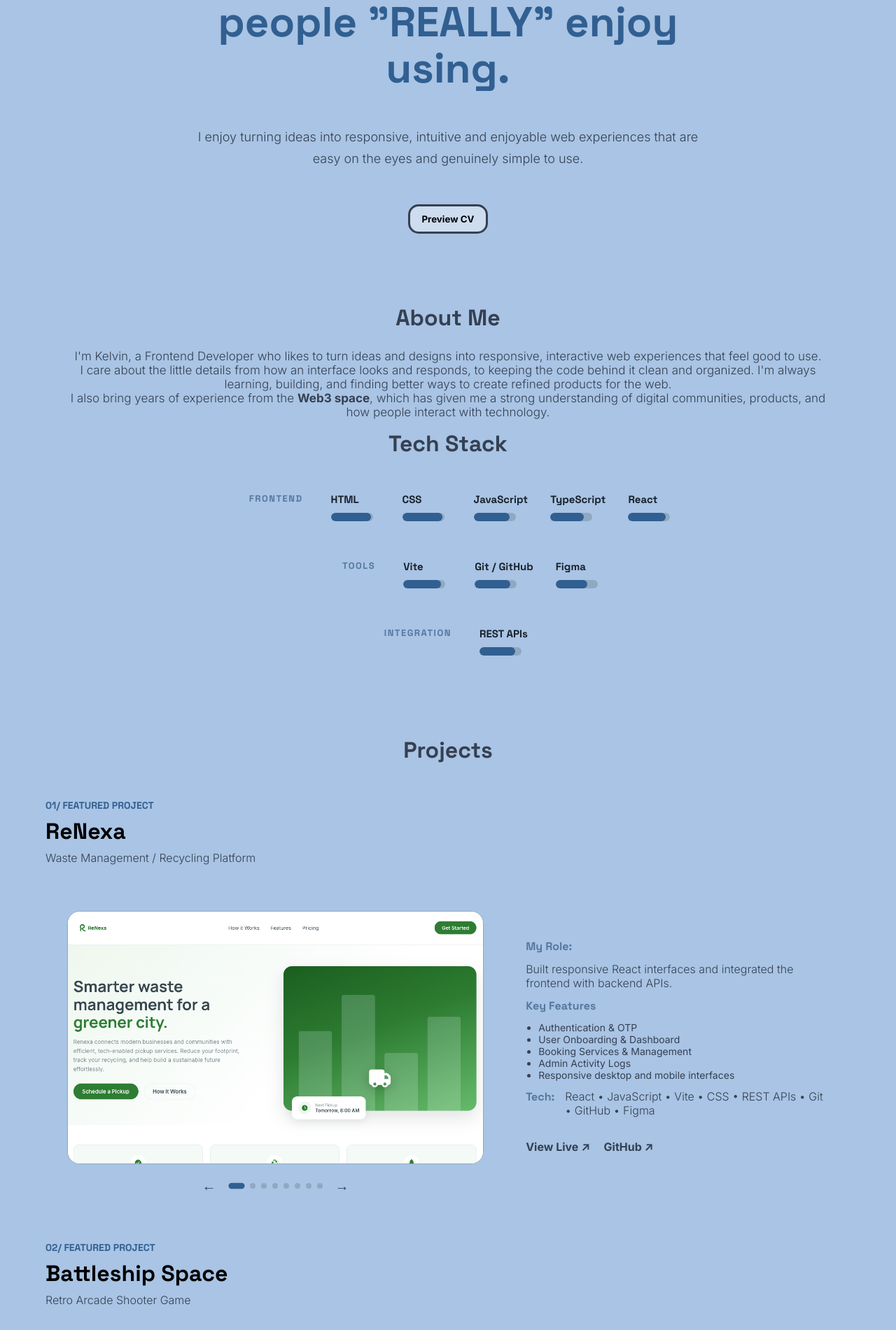
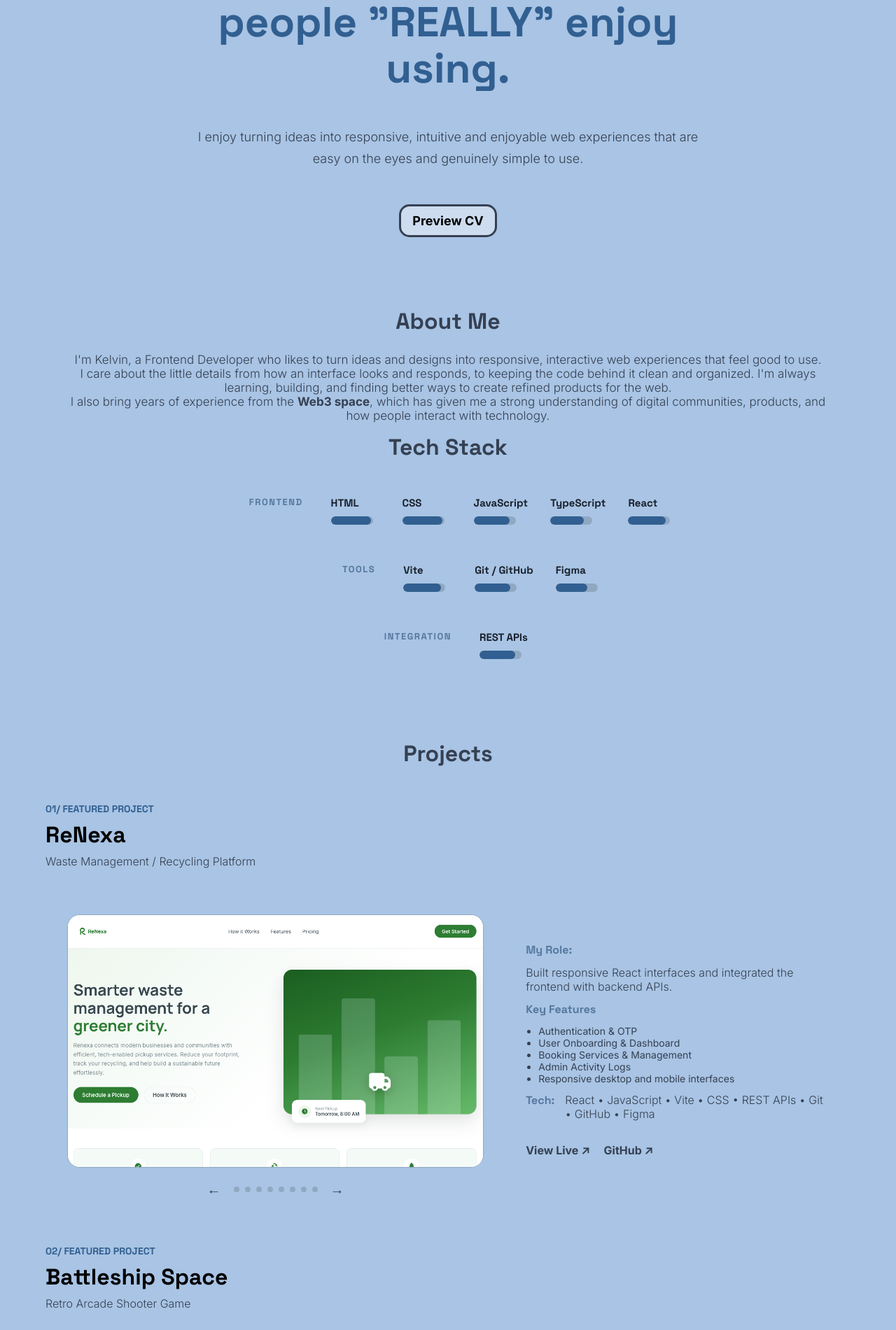
Before and after one commit to TheREBZ/rebz.dev, a React (Vite) app: page / in a window 1280 px wide. Shown: the part 247-2148 px from the top of the page at 70% size. Built offline with nearby package versions, Linux system fonts and the light colour scheme.

Commit message:
feat: add CV preview to portfolio

```diff
--- a/src/components/Hero/Hero.jsx
+++ b/src/components/Hero/Hero.jsx
@@ -19,8 +19,15 @@
               web experiences that are easy on the eyes and genuinely simple to use.
           </p>
 
-          <div className="hero-buttons-container">
-              <button>Preview CV</button>
+          <div className="hero-cv-container">
+                <a
+                    href="/Osazuwa-Kelvin-CV.pdf"
+                    target="_blank"
+                    rel="noopener noreferrer"
+                    className="hero-cv-button"
+                >
+                    Preview CV
+                </a>
           </div>
 
           </div>
--- a/src/styles/Hero.css
+++ b/src/styles/Hero.css
@@ -112,7 +112,7 @@
     gap: 20px;
 }
 
-.hero-buttons-container button {
+.hero-cv-container {
     padding: 10px 16px;
 
     font-family: var(--font-body);
@@ -138,7 +138,7 @@
         transform .3s ease;
 }
 
-.hero-buttons-container button:hover {
+.hero-cv-container:hover {
     background-color: var(--clr-primary);
 
     color: var(--clr-surface);
--- a/src/styles/Projects.css
+++ b/src/styles/Projects.css
@@ -1,12 +1,9 @@
 .projects-container {
     background-color: var(--clr-surface-alt);
-
     display: flex;
     flex-direction: column;
     align-items: center;
-
     padding: 60px 40px;
-
     gap: 50px;
 }
 
@@ -19,10 +16,8 @@
 .featured-projects {
     width: 100%;
     max-width: 1150px;
-
     display: flex;
     flex-direction: column;
-
     gap: 35px;
 }
 
@@ -39,7 +34,6 @@
 .feature-head {
     display: flex;
     flex-direction: column;
-
     gap: 8px;
 }
 
@@ -51,11 +45,9 @@
 
 .featured-project {
     width: 100%;
-
     display: flex;
     justify-content: space-between;
     align-items: center;
-
     gap: 60px;
 }
 
@@ -67,12 +59,9 @@
 
 .featured-media {
     width: 55%;
-
     min-width: 0;
-
     display: flex;
     flex-direction: column;
-
     gap: 18px;
 }
 
@@ -84,12 +73,9 @@
 
 .featured-content {
     width: 40%;
-
     display: flex;
     flex-direction: column;
-
     justify-content: space-between;
-
     gap: 12px;
 }
 
@@ -105,7 +91,6 @@
 
 .featured-tech {
     display: flex;
-
     gap: 15px;
 }
 
@@ -117,15 +102,12 @@
 
 .featured-links {
     padding-block: 20px;
-
     display: flex;
-
     gap: 20px;
 }
 
 .featured-links a {
     color: var(--clr-text-secondary);
-
     font-weight: var(--fw-bold);
 }
 
@@ -137,22 +119,16 @@
 
 .renexa-slider {
     width: 100%;
-
     overflow: hidden;
-
     border-radius: 18px;
-
     border: 1px solid var(--clr-border);
-
     background-color: var(--clr-surface);
 }
 
 .renexa-slider img {
     width: 100%;
     height: 360px;
-
     display: block;
-
     object-fit: cover;
 }
 
@@ -164,24 +140,17 @@
 
 .slider-controls {
     display: flex;
-
     justify-content: center;
     align-items: center;
-
     gap: 18px;
 }
 
 .slider-controls button {
     border: none;
-
     background: none;
-
     font-family: var(--font-heading);
-
     font-size: 20px;
-
     cursor: pointer;
-
     color: var(--clr-text-secondary);
 }
 
@@ -193,23 +162,16 @@
 
 .slider-dots {
     display: flex;
-
     align-items: center;
-
     gap: 8px;
 }
 
 .dot {
     width: 8px;
     height: 8px;
-
     padding: 0;
-
     border-radius: 50%;
-
-    background-color:
-        var(--clr-border) !important;
-
+    background-color: var(--clr-border) !important;
     transition:
         width .35s ease,
         height .35s ease,
@@ -218,16 +180,6 @@
         transform .35s ease;
 }
 
-.active-dot {
-    width: 22px;
-
-    border-radius: 20px;
-
-    background-color:
-        var(--clr-primary) !important;
-
-    transform: scale(1.05);
-}
 
 
 
@@ -238,13 +190,9 @@
 .slide-image {
     width: 100%;
     height: 360px;
-
     display: block;
-
     object-fit: contain;
-
-    animation:
-        slideFade 1.2s ease-in-out;
+    animation: slideFade 1.2s ease-in-out;
 }
 
 /* =========================
@@ -258,18 +206,12 @@
 .battleship-video {
     width: 100%;
     aspect-ratio: 16 / 10;
-
     display: block;
-
     object-fit: cover;
-
     border: 1px solid var(--clr-border);
     border-radius: 18px;
-
     background-color: var(--clr-text-primary);
-
-    box-shadow:
-        0 14px 35px rgba(24, 32, 43, .12);
+    box-shadow: 0 14px 35px rgba(24, 32, 43, .12);
 
     transition:
         transform .45s ease,
@@ -279,50 +221,34 @@
 
 .battleship-video-wrapper {
     position: relative;
-
     width: 100%;
 }
 
 .gameplay-label {
     position: absolute;
-
     top: 16px;
     left: 16px;
-
     display: flex;
     align-items: center;
-
     gap: 8px;
-
     padding: 7px 12px;
-
     border-radius: 999px;
-
     background-color: rgba(24, 32, 43, .75);
-
     color: var(--clr-surface);
-
     font-family: var(--font-heading);
-
     font-size: 11px;
     font-weight: var(--fw-bold);
-
     letter-spacing: 1.2px;
     text-transform: uppercase;
-
     backdrop-filter: blur(8px);
-
     pointer-events: none;
 }
 
 .gameplay-dot {
     width: 7px;
     height: 7px;
-
     border-radius: 50%;
-
     background-color: var(--clr-success);
-
     animation: gameplayPulse 1.8s ease-in-out infinite;
 }
 
@@ -345,7 +271,6 @@
 
     from {
         opacity: 0;
-
         transform:
             translateX(12px)
             scale(.99);
@@ -353,7 +278,6 @@
 
     to {
         opacity: 1;
-
         transform:
             translateX(0)
             scale(1);
@@ -369,11 +293,8 @@
 
 .featured-effect {
     padding: 30px;
-
     border: 1px solid transparent;
-
     border-radius: 22px;
-
     transition:
         transform .45s ease,
         background-color .45s ease,
@@ -413,17 +334,12 @@
 
 .project-card {
     min-width: 0;
-
     display: flex;
     flex-direction: column;
-
     overflow: hidden;
-
     background-color: var(--project-highlight-color);
-
     border: 1px solid var(--clr-border);
     border-radius: 18px;
-
     transition:
         transform .35s ease,
         border-color .35s ease,
@@ -436,11 +352,8 @@
 
 .project-card-image {
     width: 100%;
-
     aspect-ratio: 16 / 10;
-
     overflow: hidden;
-
     background-color: var(--clr-background);
     border-bottom: 1px solid var(--clr-border);
 }
@@ -448,11 +361,8 @@
 .project-card-image img {
     width: 100%;
     height: 100%;
-
     display: block;
-
     object-fit: cover;
-
     transition: transform .4s ease;
 }
 
@@ -462,35 +372,27 @@
 
 .project-card-content {
     flex: 1;
-
     display: flex;
     flex-direction: column;
-
     gap: 10px;
-
     padding: 22px;
 }
 
 .project-card-content h4:first-child {
     margin-bottom: 10px;
-
     color: var(--clr-text-primary);
-
     font-size: 19px;
 }
 
 .project-card-content h4:not(:first-child) {
     color: var(--clr-text-muted);
-
     font-size: 11px;
-
     text-transform: uppercase;
     letter-spacing: 1.5px;
 }
 
 .project-card-content p {
     color: var(--clr-text-secondary);
-
     font-size: 13px;
     line-height: 1.6;
 }
@@ -502,19 +404,15 @@
 .project-card-links {
     margin-top: auto;
     padding-top: 12px;
-
     display: flex;
     align-items: center;
     justify-content: center;
-
     gap: 18px;
 }
 
 .project-card-links a {
     width: fit-content;
-
     color: var(--clr-text-secondary);
-
     font-size: 13px;
     font-weight: var(--fw-bold);
     transition:
@@ -556,13 +454,11 @@
 .project-reveal-center.is-visible,
 .project-reveal-right.is-visible {
     opacity: 1;
-
     transform:
         translateX(0)
         translateY(0)
         rotate(0)
         scale(1);
-
     transition:
         opacity .75s ease,
         transform .85s cubic-bezier(.2, .8, .2, 1);
@@ -583,7 +479,6 @@
 
     .project-card-links a:hover {
         color: var(--clr-primary-hover);
-
         transform: translateY(-2px);
     }
 }
@@ -595,37 +490,27 @@
 .more-work {
     width: 100%;
     max-width: 1150px;
-
     display: flex;
     flex-direction: column;
     align-items: center;
-
     gap: 14px;
-
     padding: 45px 20px 10px;
-
     text-align: center;
 }
 
 .more-work p {
     font-size: 15px;
-
     color: var(--clr-text-secondary);
 }
 
 .more-work-link {
     position: relative;
-
     display: inline-block;
-
     color: var(--clr-primary);
-
     font-family: var(--font-heading);
     font-size: clamp(24px, 4vw, 38px);
     font-weight: var(--fw-bold);
-
     letter-spacing: -1px;
-
     transition:
         color .3s ease,
         transform .3s ease;
@@ -636,19 +521,14 @@
 
 .more-work-link::after {
     content: "";
-
     position: absolute;
     left: 0;
     bottom: -6px;
-
     width: 100%;
     height: 3px;
-
     background-color: var(--clr-primary);
-
     transform: scaleX(.25);
     transform-origin: left;
-
     transition: transform .4s ease;
 }
 
@@ -657,7 +537,6 @@
 
     .more-work-link:hover {
         color: var(--clr-primary-hover);
-
         transform: translateY(-3px);
     }
 
@@ -692,9 +571,7 @@
 
     .project-card:hover {
         transform: translateY(-6px);
-
         border-color: var(--clr-primary);
-
         box-shadow: var(--shadow);
     }
 
@@ -708,9 +585,7 @@
 
     .featured-effect:hover {
         background-color: var(--clr-primary);
-
         border-color: var(--clr-border);
-
         box-shadow:
             0 18px 40px
             rgba(24, 32, 43, .08);
@@ -720,7 +595,6 @@
     .featured-effect:hover
     .slider-controls > button {
         color: white;
-
         border-color: white;
     }
 
@@ -757,9 +631,7 @@
 
     .battleship-video:hover {
         transform: scale(1.015);
-
         border-color: var(--clr-primary);
-
         box-shadow:
             0 20px 45px rgba(24, 32, 43, .18);
     }
@@ -778,7 +650,6 @@
 
     .projects {
         grid-template-columns: 1fr;
-
         gap: 22px;
     }
 
@@ -806,14 +677,12 @@
         padding:
             var(--section-padding)
             var(--page-padding);
-
         gap: 40px;
     }
 
 
     .projects-container > h2 {
         width: 100%;
-
         text-align: left;
     }
 
@@ -831,13 +700,9 @@
 .battleship-video {
     width: 100%;
     height: auto;
-
     aspect-ratio: 16 / 10;
-
     object-fit: cover;
-
     border-radius: 14px;
-
     box-shadow:
         0 10px 25px rgba(24, 32, 43, .10);
 }
@@ -852,7 +717,6 @@
 
     .feature-head h3 {
         font-size: 12px;
-
         letter-spacing: 1.5px;
     }
 
@@ -860,14 +724,12 @@
     .feature-head h1 {
         font-size:
             clamp(36px, 10vw, 48px);
-
         color: var(--clr-primary);
     }
 
 
     .feature-head p {
         font-size: 14px;
-
         line-height: 1.5;
     }
 
@@ -877,11 +739,8 @@
 
     .featured-project {
         width: 100%;
-
         flex-direction: column;
-
         align-items: stretch;
-
         gap: 28px;
     }
 
@@ -889,13 +748,10 @@
 
     .featured-effect {
         padding: 18px;
-
         border-color:
             var(--clr-border);
-
         background-color:
             var(--project-highlight-color);
-
         border-radius: 20px;
     }
 
@@ -905,7 +761,6 @@
 
     .featured-media {
         width: 100%;
-
         gap: 14px;
     }
 
@@ -915,18 +770,14 @@
 
     .featured-content {
         width: 100%;
-
         gap: 16px;
     }
 
 
     .featured-content h4 {
         margin-top: 4px;
-
         font-size: 12px;
-
         text-transform: uppercase;
-
         letter-spacing: 1.5px;
     }
 
@@ -934,18 +785,14 @@
     .featured-content p,
     .featured-content li {
         font-size: 14px;
-
         line-height: 1.6;
     }
 
 
     .featured-content ul {
         display: flex;
-
         flex-direction: column;
-
         gap: 8px;
-
         padding-left: 18px;
     }
 
@@ -955,7 +802,6 @@
 
     .featured-tech {
         flex-direction: column;
-
         gap: 8px;
     }
 
@@ -965,38 +811,27 @@
 
     .featured-links {
         width: 100%;
-
         display: grid;
-
         grid-template-columns:
             repeat(2, 1fr);
-
         gap: 12px;
-
         padding-block: 8px 0;
     }
 
 
     .featured-links a {
         min-height: 44px;
-
         display: flex;
-
         justify-content: center;
         align-items: center;
-
         padding: 10px 14px;
-
         border:
             1px solid
             var(--clr-primary);
 
         border-radius: 12px;
-
         color: var(--clr-primary);
-
         font-size: 14px;
-
         text-align: center;
     }
 
@@ -1006,7 +841,6 @@
 
     .renexa-slider {
         width: 100%;
-
         border-radius: 14px;
     }
 
@@ -1014,7 +848,6 @@
     .renexa-slider img,
     .slide-image {
         width: 100%;
-
         height: auto;
 
         aspect-ratio: 16 / 10;
```
Also changed, not shown: 1 other file (tests, documents, lock files or other folders).
